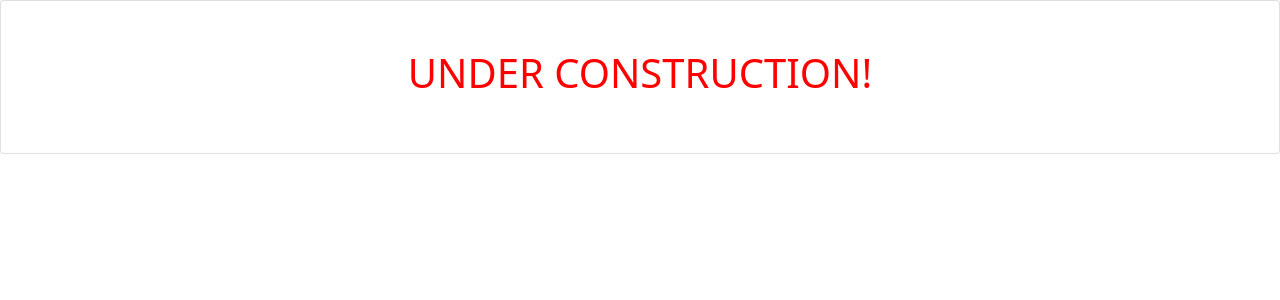
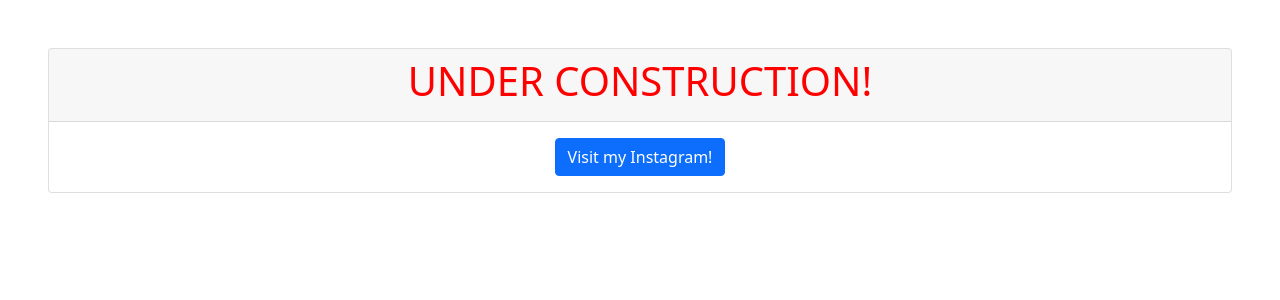
Before and after one commit to resakastepme/my-app, a PHP site: page / in a window 1280 px wide. Shown: the top 300 px of the page. Run offline with PHP 8.4, Linux system fonts and the light colour scheme.

Commit message:
CHANGE BUTTON IG

```diff
--- a/index.php
+++ b/index.php
@@ -13,11 +13,24 @@
 
 <body>
 
-<div class="card p-5">
-    <div class="card-cody">
-        <h1 class="text-center" style="color: red"> UNDER CONSTRUCTION! </h1>
+    <div class="card m-5">
+        <div class="card-header">
+            <h1 class="text-center" style="color: red"> UNDER CONSTRUCTION! </h1>
+        </div>
+        <div class="card-body">
+            <div class="container">
+                <div class="row d-flex justify-content-center align-items-center">
+                    <div class="col-auto">
+                        <a href="https://www.instagram.com/resaka.xmp" target="blank">
+                            <button type="button" class="btn btn-primary">
+                                Visit my Instagram!
+                            </button>
+                        </a>
+                    </div>
+                </div>
+            </div>
+        </div>
     </div>
-</div>
 
 </body>
 
```
